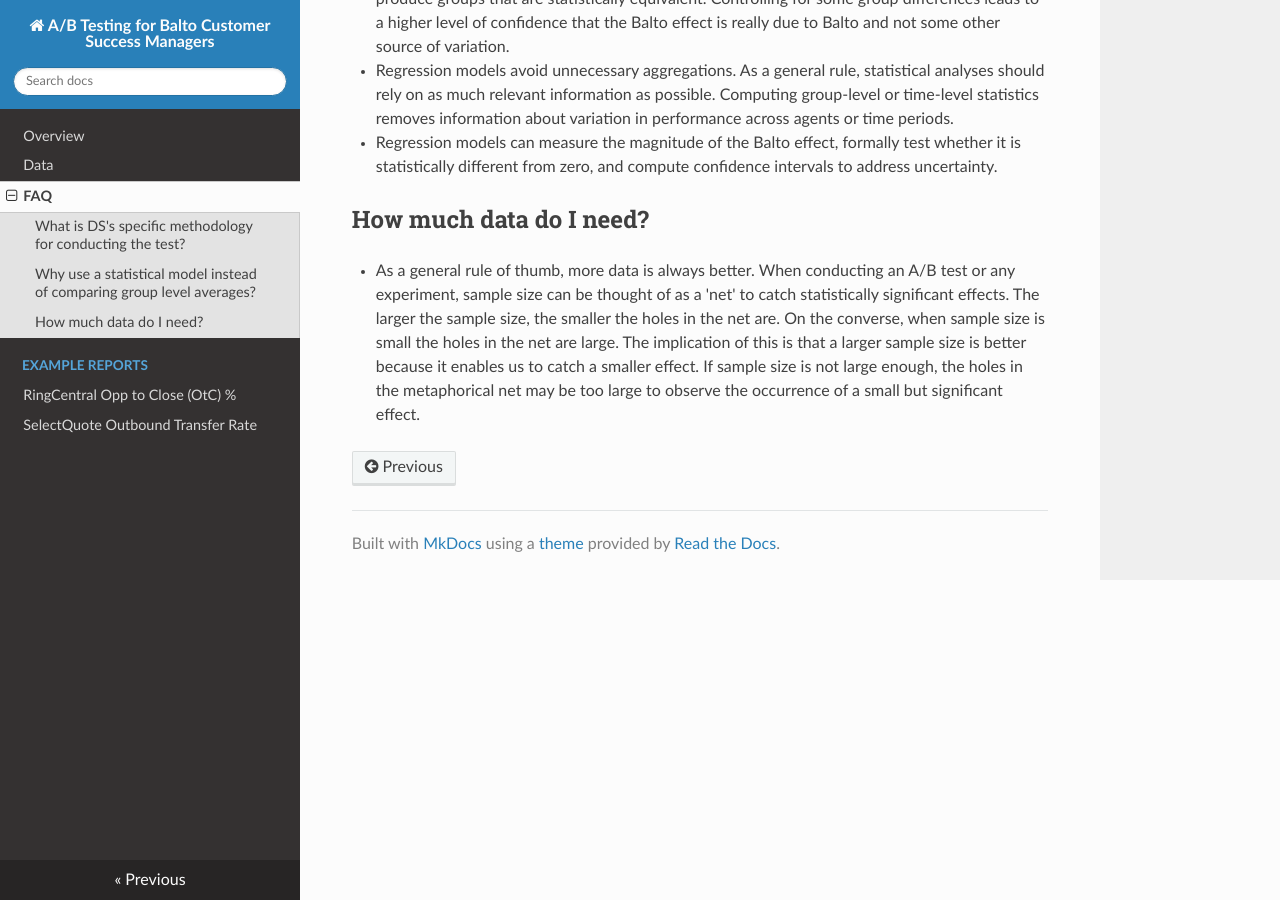
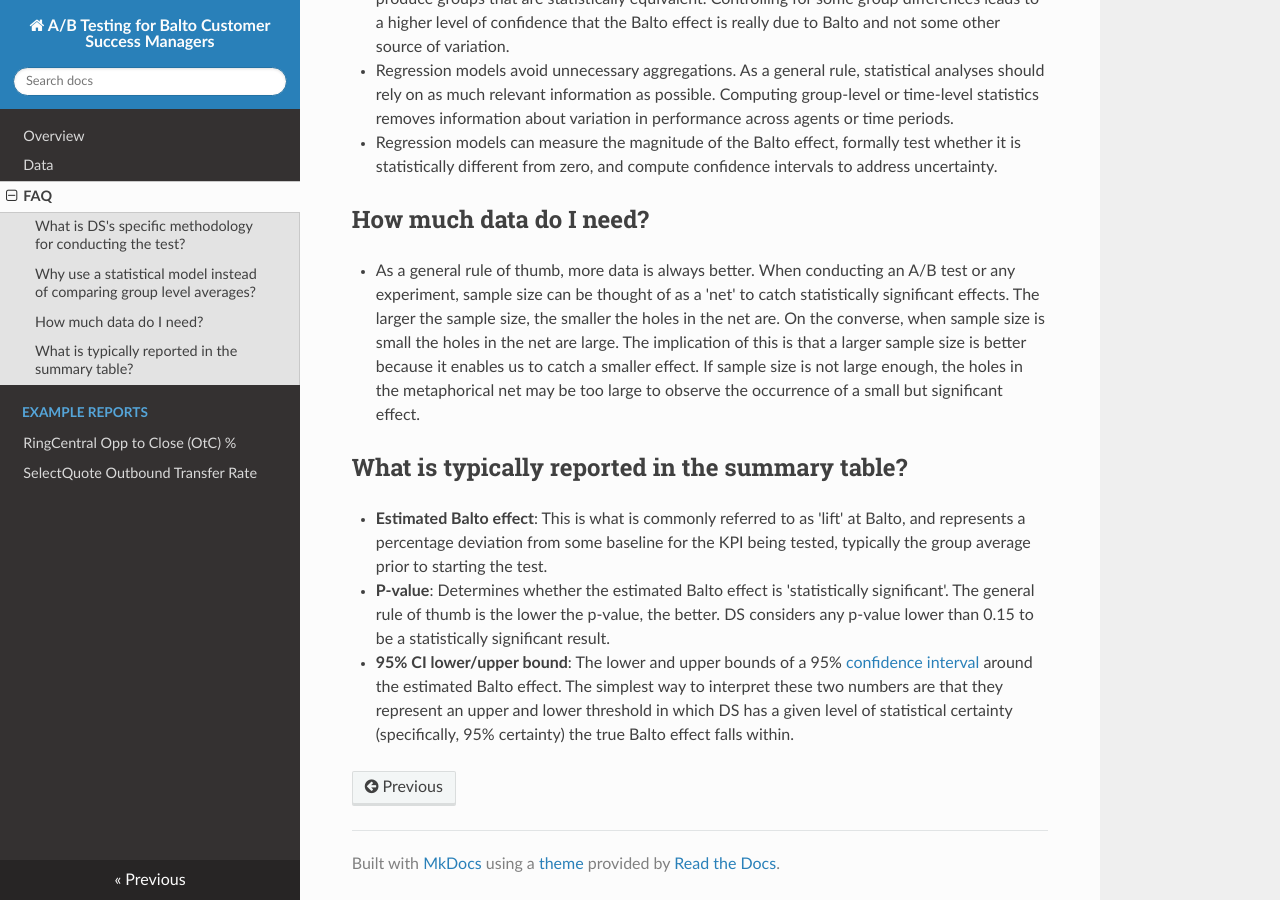
Before and after one commit to jordanbalto/csm-abtest-docs, an MkDocs documentation site: the page built from docs/faq.md, in a window 1280 px wide and 900 px high, scrolled down 509 px. Built offline with MkDocs 1.6.1, drawn with Linux system fonts in a browser that asks for light colours; nearby versions of some CDN libraries.

Commit message:
add some info about the summary table

```diff
--- a/docs/faq.md
+++ b/docs/faq.md
@@ -22,4 +22,14 @@
 can be thought of as a 'net' to catch statistically significant effects. The larger the sample size, the smaller the holes
 in the net are. On the converse, when sample size is small the holes in the net are large. The implication of this is that a
 larger sample size is better because it enables us to catch a smaller effect. If sample size is not large enough, the holes
-in the metaphorical net may be too large to observe the occurrence of a  small but significant effect.
+in the metaphorical net may be too large to observe the occurrence of a small but significant effect.
+
+## What is typically reported in the summary table?
+- **Estimated Balto effect**: This is what is commonly referred to as 'lift' at Balto, and represents
+a percentage deviation from some baseline for the KPI being tested, typically the group average prior to starting the test.
+- **P-value**: Determines whether the estimated Balto effect is 'statistically significant'.
+The general rule of thumb is the lower the p-value, the better. DS considers any p-value lower than
+0.15 to be a statistically significant result.
+- **95% CI lower/upper bound**: The lower and upper bounds of a 95% [confidence interval](https://en.wikipedia.org/wiki/Confidence_interval)
+around the estimated Balto effect. The simplest way to interpret these two numbers are that they represent an upper and lower threshold in which DS has a given level
+of statistical certainty (specifically, 95% certainty) the true Balto effect falls within.
```
